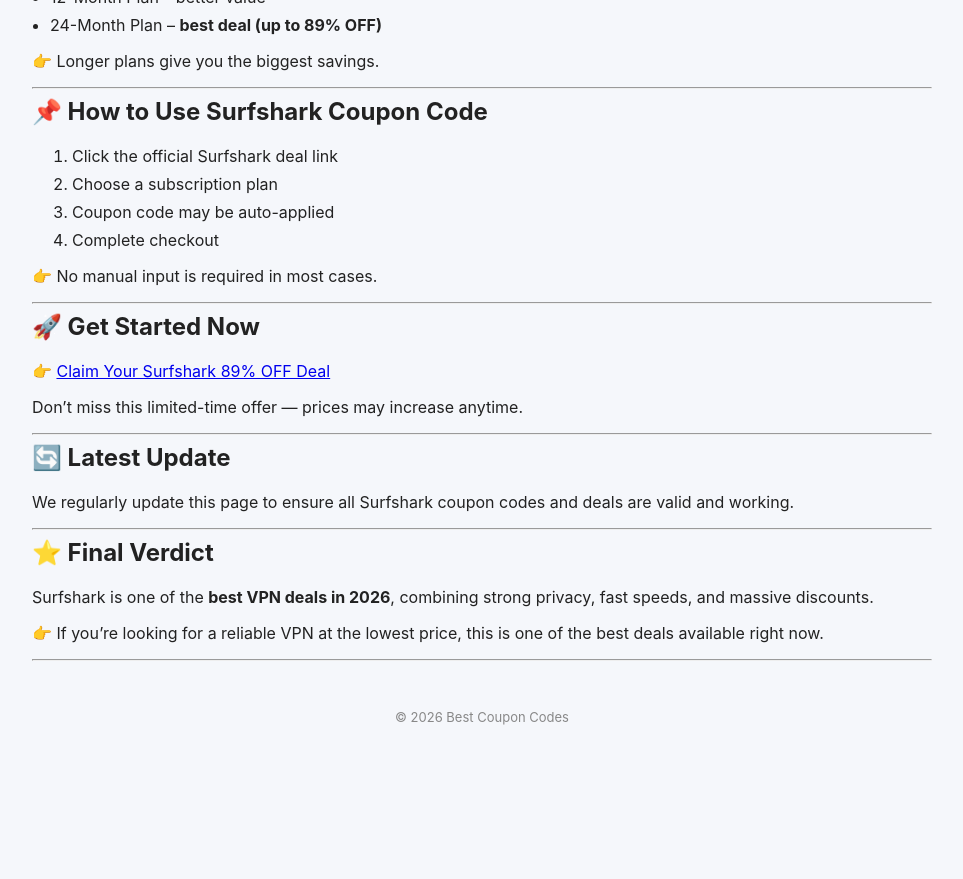
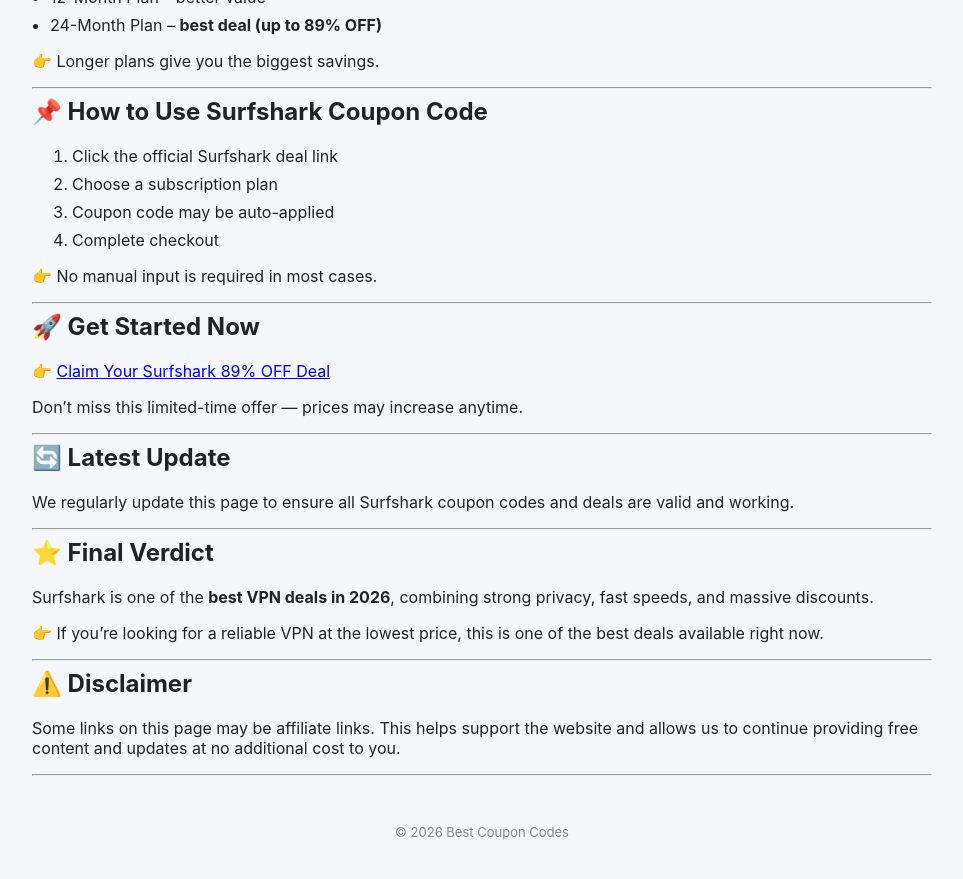
Before and after one commit to BestCouponCodes/best-coupon-codes, a Jekyll site: the page built from surfshark-coupon-code.md, in a window 1280 px wide and 900 px high, scrolled down 1401 px. Shown: the top 879 px of the window, without its empty margins (158-1121 px from the left). Built offline with Jekyll 4.4.1, drawn with Linux system fonts in a browser that asks for light colours; before the commit the page ends 2186 px from its top, so only the background shows below that.

Commit message:
Add disclaimer about affiliate links
Added a disclaimer section about affiliate links.

```diff
--- a/surfshark-coupon-code.md
+++ b/surfshark-coupon-code.md
@@ -113,3 +113,11 @@ Surfshark is one of the **best VPN deals in 2026**, combining strong privacy, fa
 👉 If you're looking for a reliable VPN at the lowest price, this is one of the best deals available right now.
 
 ---
+
+
+
+## ⚠️ Disclaimer
+
+Some links on this page may be affiliate links. This helps support the website and allows us to continue providing free content and updates at no additional cost to you.
+
+---
```
